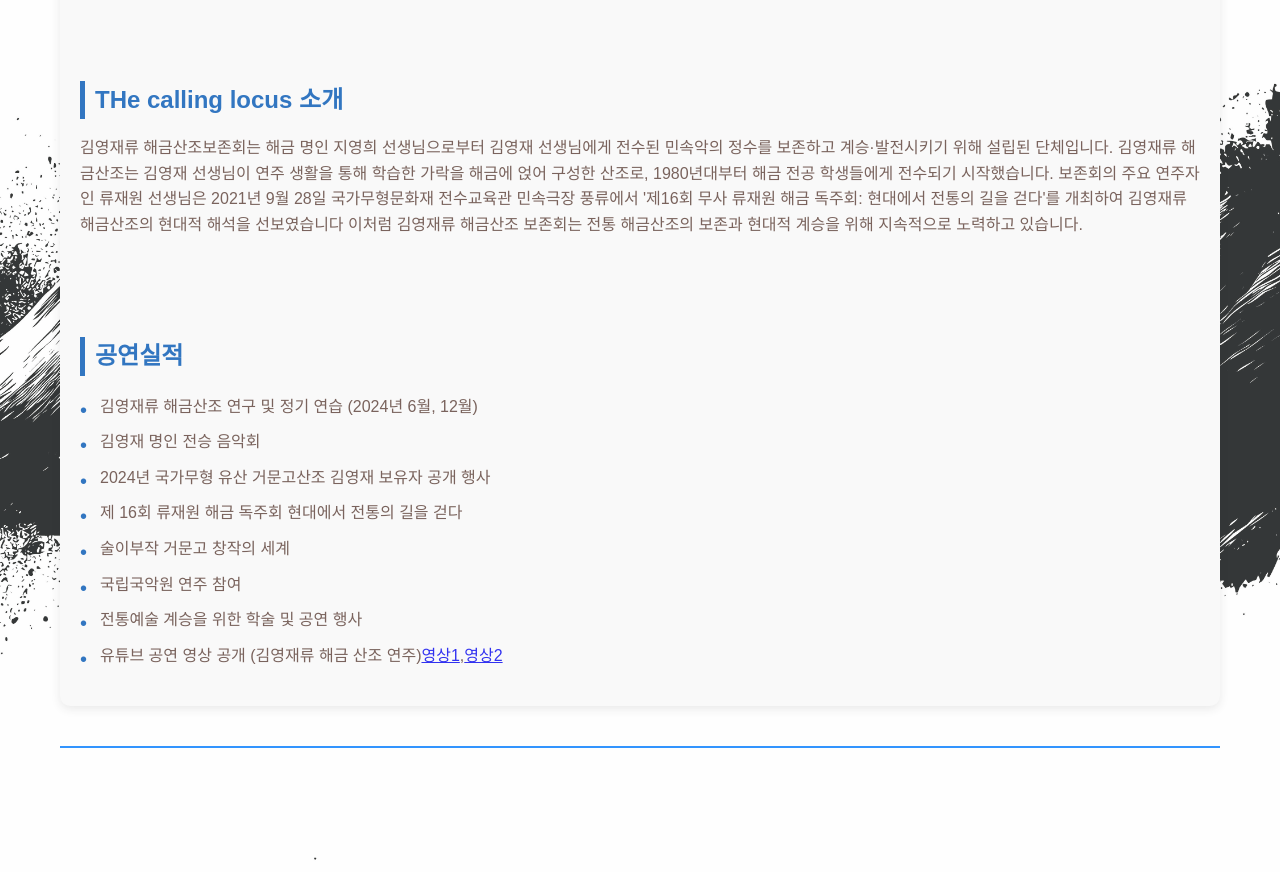
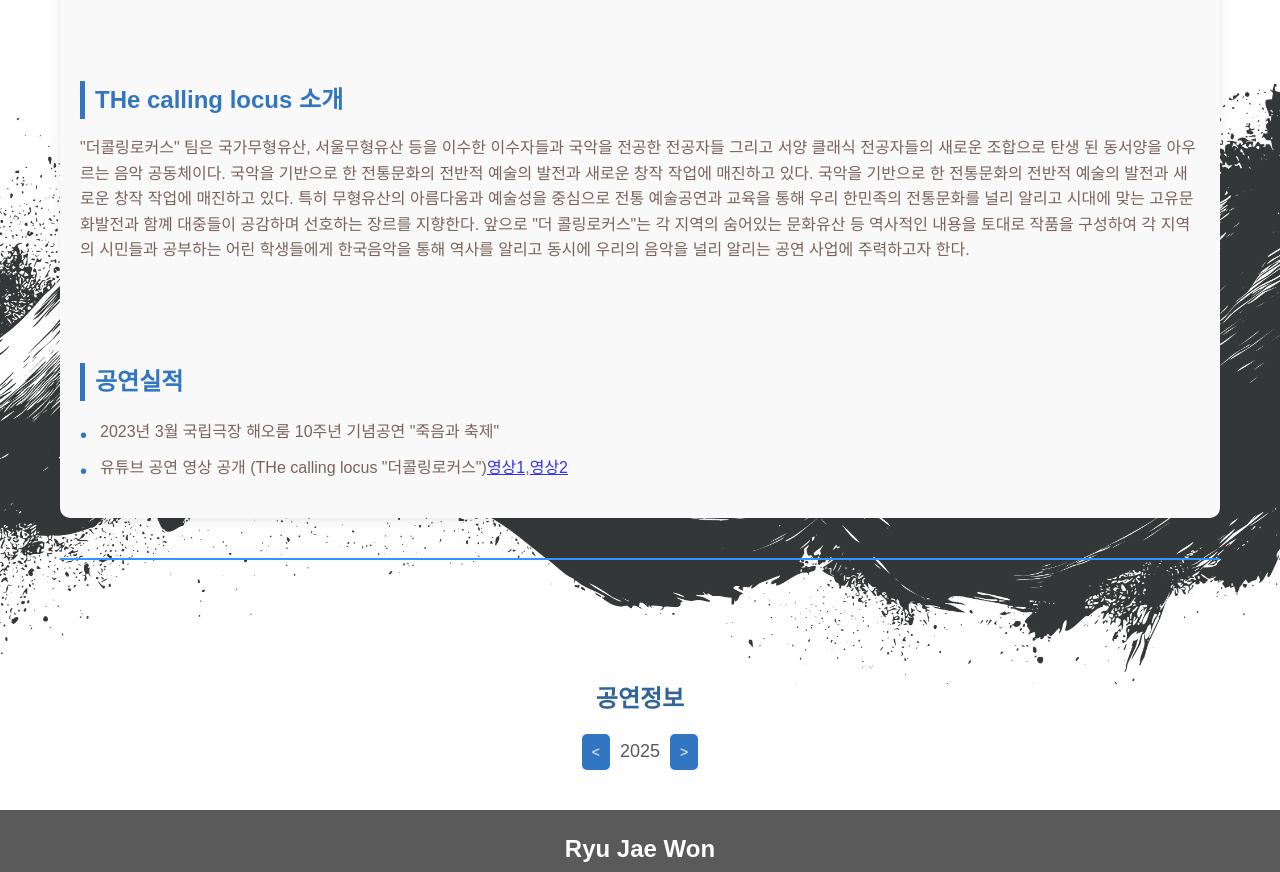
Before and after one commit to BrightLuminate/jawnproject, a React (Create React App) app: page /The-calling-locus in a window 1280 px wide. Shown: the part 800-1672 px from the top of the page. Built offline with nearby package versions, Linux system fonts and the light colour scheme.

Commit message:
Update Thecallinglocus.js

```diff
--- a/src/components/Thecallinglocus.js
+++ b/src/components/Thecallinglocus.js
@@ -1,21 +1,24 @@
 import React, { useState, useEffect, useCallback } from 'react';
 import '../css/KimYoungJaeIntroduction.css';
-import gugak1 from '../images/gugak3.jpeg';
-import gugak2 from '../images/gugak4.jpeg';
-import gugak3 from '../images/gugak5.jpeg';
+import calling1 from '../images/IMG1.jpeg';
+import calling2 from '../images/IMG2.jpeg';
+import calling3 from '../images/IMG3.jpeg';
+import calling4 from '../images/IMG4.jpeg';
+import calling5 from '../images/IMG5.jpeg';
+import calling6 from '../images/IMG6.jpeg';
 
-import gimage1 from '../images/gimage1.jpeg';
-import gimage2 from '../images/gimage2.jpeg';
+// import gimage1 from '../images/gimage1.jpeg';
+// import gimage2 from '../images/gimage2.jpeg';
 
 import Footer from './Footer'; // Footer 컴포넌트 임포트
 
 
 const Thecalling = () => {
   const [currentSlide, setCurrentSlide] = useState(0);
-  const images = [gugak1, gugak2, gugak3];
+  const images = [calling1, calling2, calling3,calling4,calling5,calling6];
   const [year, setYear] = useState(2025); // 선택된 년도를 상태로 관리
   const performanceImages = {
-    2024: [gimage1, gimage2],
+    // 2024: [gimage1, gimage2],
 
   };
 
@@ -69,22 +72,22 @@
             <h2>THe calling locus 소개</h2>
 
             <p>
-              김영재류 해금산조보존회는 해금 명인 지영희 선생님으로부터 김영재 선생님에게 전수된 민속악의 정수를 보존하고 계승·발전시키기 위해 설립된 단체입니다.
-              김영재류 해금산조는 김영재 선생님이 연주 생활을 통해 학습한 가락을 해금에 얹어 구성한 산조로, 1980년대부터 해금 전공 학생들에게 전수되기 시작했습니다.
-              보존회의 주요 연주자인 류재원 선생님은 2021년 9월 28일 국가무형문화재 전수교육관 민속극장 풍류에서 '제16회 무사 류재원 해금 독주회: 현대에서 전통의 길을 걷다'를 개최하여 김영재류 해금산조의 현대적 해석을 선보였습니다
-              이처럼 김영재류 해금산조 보존회는 전통 해금산조의 보존과 현대적 계승을 위해 지속적으로 노력하고 있습니다.
+              "더콜링로커스" 팀은 국가무형유산, 서울무형유산 등을 이수한 이수자들과
+              국악을 전공한 전공자들 그리고 서양 클래식 전공자들의 새로운 조합으로 탄생 된 동서양을 아우르는 음악 공동체이다.
+              국악을 기반으로 한 전통문화의 전반적 예술의 발전과 새로운 창작 작업에 매진하고 있다.
+              국악을 기반으로 한 전통문화의 전반적 예술의 발전과 새로운 창작 작업에 매진하고 있다.
+              특히 무형유산의 아름다움과 예술성을 중심으로 전통 예술공연과 교육을 통해 우리 한민족의 전통문화를 널리 알리고
+              시대에 맞는 고유문화발전과 함꼐 대중들이 공감하며 선호하는 장르를 지향한다.
+              앞으로 "더 콜링로커스"는 각 지역의 숨어있는 문화유산 등 역사적인 내용을 토대로 작품을 구성하여 각 지역의
+              시민들과 공부하는 어린 학생들에게 한국음악을 통해 역사를 알리고 동시에 우리의 음악을 널리 알리는 공연 사업에 주력하고자 한다.
+
             </p>
 
             <h2>공연실적</h2>
             <ul>
-              <li>김영재류 해금산조 연구 및 정기 연습 (2024년 6월, 12월)</li>
-              <li>김영재 명인 전승 음악회</li>
-              <li>2024년 국가무형 유산 거문고산조 김영재 보유자 공개 행사</li>
-              <li>제 16회 류재원 해금 독주회 현대에서 전통의 길을 걷다</li>
-              <li>술이부작 거문고 창작의 세계</li>
-              <li>국립국악원 연주 참여</li>
-              <li>전통예술 계승을 위한 학술 및 공연 행사</li>
-              <li>유튜브 공연 영상 공개 (김영재류 해금 산조 연주)
+              <li>2023년 3월 국립극장 해오룸 10주년 기념공연 "죽음과 축제"</li>
+
+              <li>유튜브 공연 영상 공개 (THe calling locus  "더콜링로커스")
                   <a href="https://www.youtube.com/watch?v=vGl67dFbPKM&utm_source=chatgpt.com">영상1</a>,
                   <a href="https://www.youtube.com/watch?v=h9YvMxxouOA&utm_source=chatgpt.com">영상2</a>
               </li>
```
